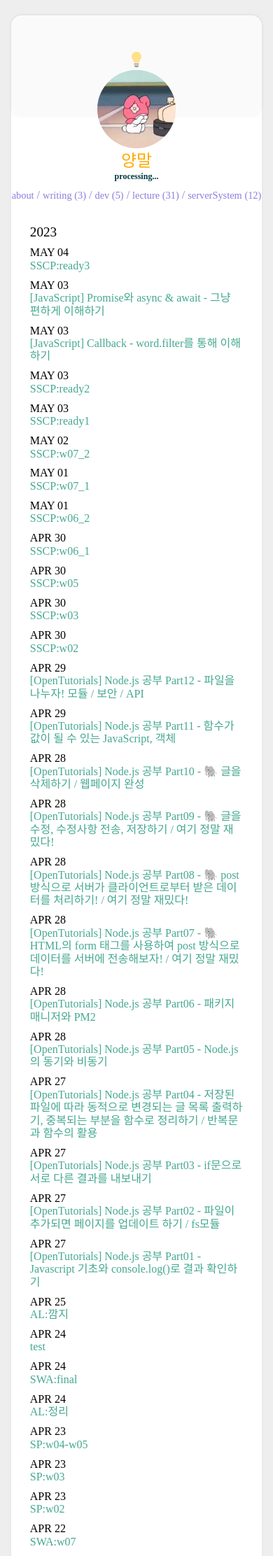
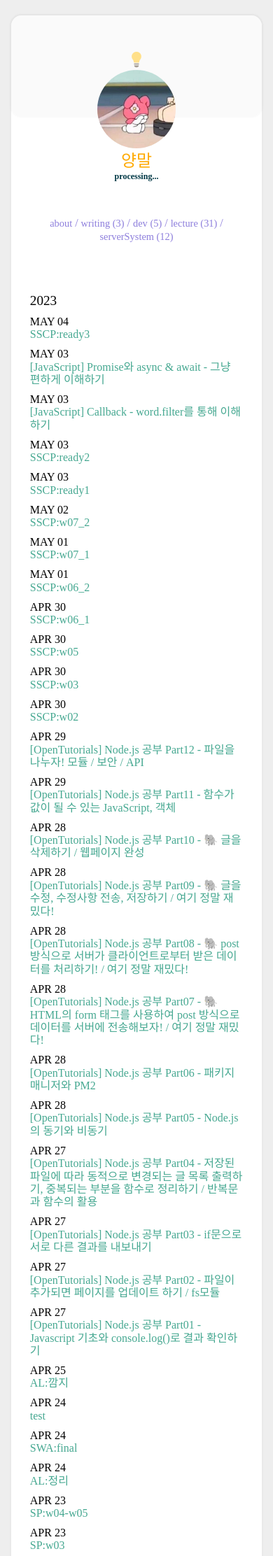
Before and after one commit to ywonchae1/ywonchae1.github.io, a Jekyll site: the page built from index.html, in a window 390 px wide. Shown: the top 2224 px of the page at 70% size. Built offline with Jekyll 4.4.1, drawn with Linux system fonts in a browser that asks for light colours; some web fonts are replaced.

Commit message:
mod: Add margin of mobile_menu

```diff
--- a/assets/css/main.scss
+++ b/assets/css/main.scss
@@ -473,7 +473,7 @@ img {
 
     @include mobile-only {
         display: block;
-        margin: -.5rem;
+        margin: 2rem; //here
     }
 
     @include breakpoint(medium) {
```
